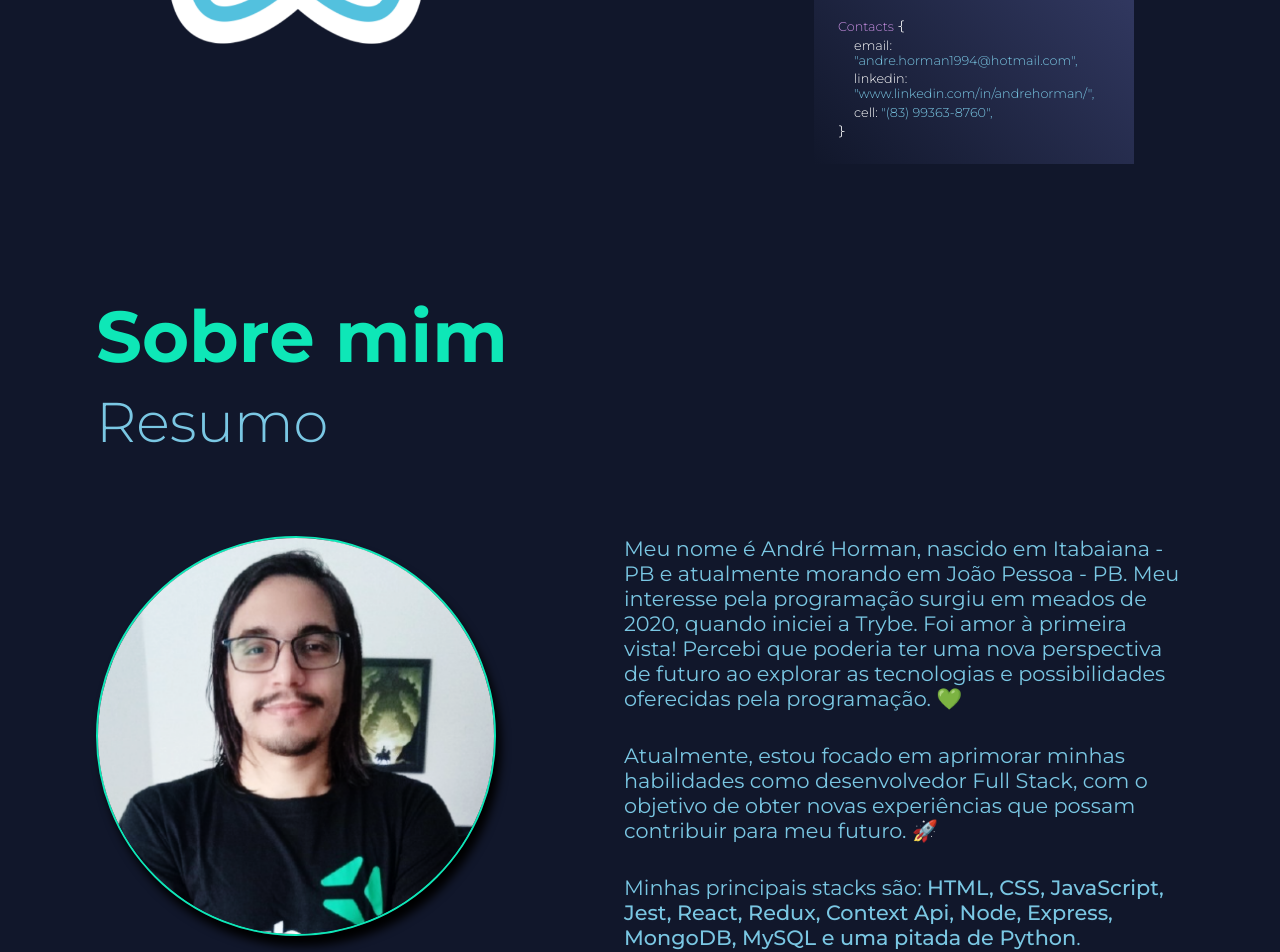
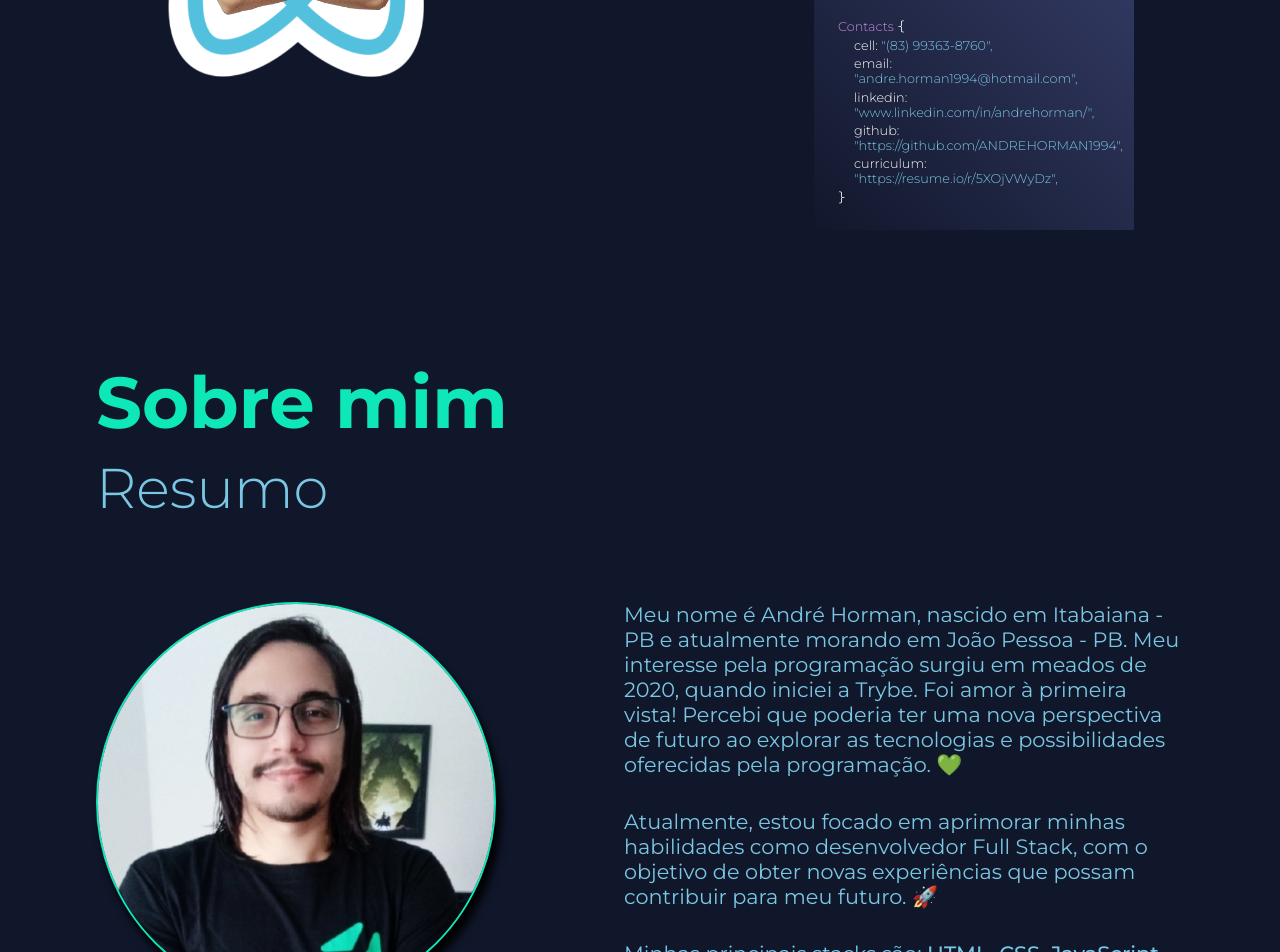
Before and after one commit to ANDREHORMAN1994/portfolio-andre, a Next.js app: page / in a window 1280 px wide. Shown: the part 580-1532 px from the top of the page. Built offline with nearby package versions, Linux system fonts and the light colour scheme; no server answers.

Commit message:
:sparkles: refactor: atualizando about

```diff
--- a/src/components/About/index.tsx
+++ b/src/components/About/index.tsx
@@ -39,8 +39,8 @@ export function About() {
           <p>
             Minhas principais stacks são:{' '}
             <span>
-              HTML, CSS, JavaScript, Jest, React, Redux, Context Api, Node,
-              Express, MongoDB, MySQL e uma pitada de Python
+              HTML, CSS, JavaScript, Jest, React, Next, Redux, Context Api,
+              Node, Express, MongoDB, MySQL e uma pitada de Python
             </span>
             .
           </p>
--- a/src/components/HomeHero/index.tsx
+++ b/src/components/HomeHero/index.tsx
@@ -43,11 +43,13 @@ function HomeHero() {
           />
           <Code
             text="Contacts"
-            size="30"
+            size="31.5"
             infos={[
+              ['cell', '"(83) 99363-8760"'],
               ['email', '"andre.horman1994@hotmail.com"'],
               ['linkedin', '"www.linkedin.com/in/andrehorman/"'],
-              ['cell', '"(83) 99363-8760"']
+              ['github', '"https://github.com/ANDREHORMAN1994"'],
+              ['curriculum', '"https://resume.io/r/5XOjVWyDz"']
             ]}
           />
         </InfoContainer>
```
Also changed, not shown: 2 other files (tests, documents, lock files or other folders).
